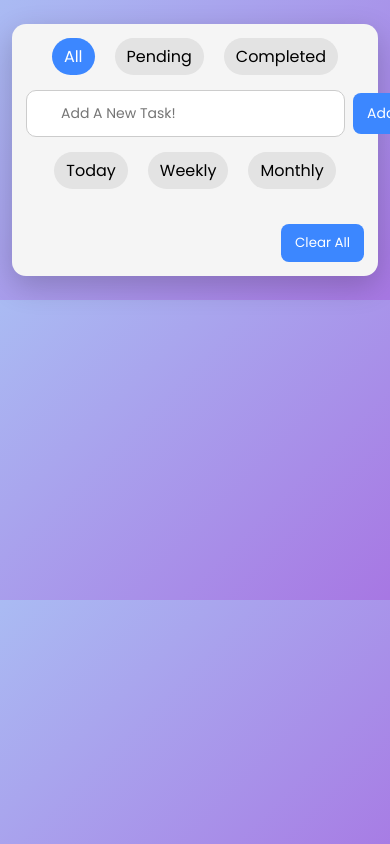
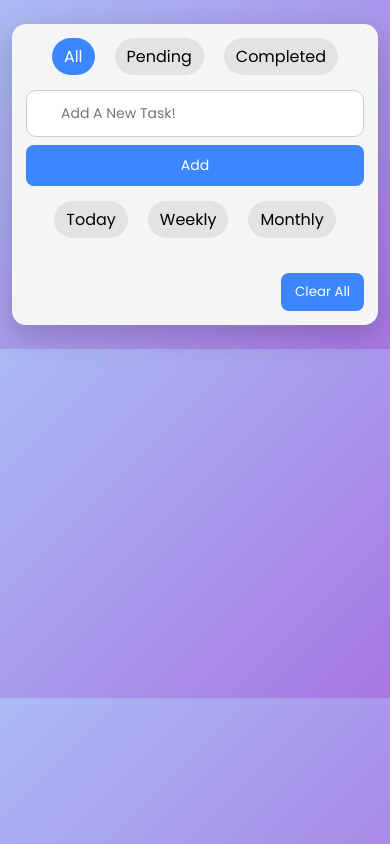
Before and after one commit to hareshsambad/To_Do_List_Project, a plain HTML site: page index.html in a window 390 px wide. Drawn offline with Linux system fonts and the light colour scheme.

Commit message:
Update index.css

```diff
--- a/index.css
+++ b/index.css
@@ -338,6 +338,7 @@ body {
 
   .input_box {
     gap: 8px;
+    flex-wrap: wrap;
   }
 
   .input_box i {
@@ -347,12 +348,16 @@ body {
   .input_box input {
     padding: 12px 12px 12px 34px;
     font-size: 14px;
+    flex: 1 1 100%;
+    width: 100%;
   }
 
   .input_box button {
     padding: 10px 14px;
     font-size: 14px;
     border-radius: 8px;
+    flex: 1 1 100%;
+    width: 100%;
   }
 
   .task_box li {
```
